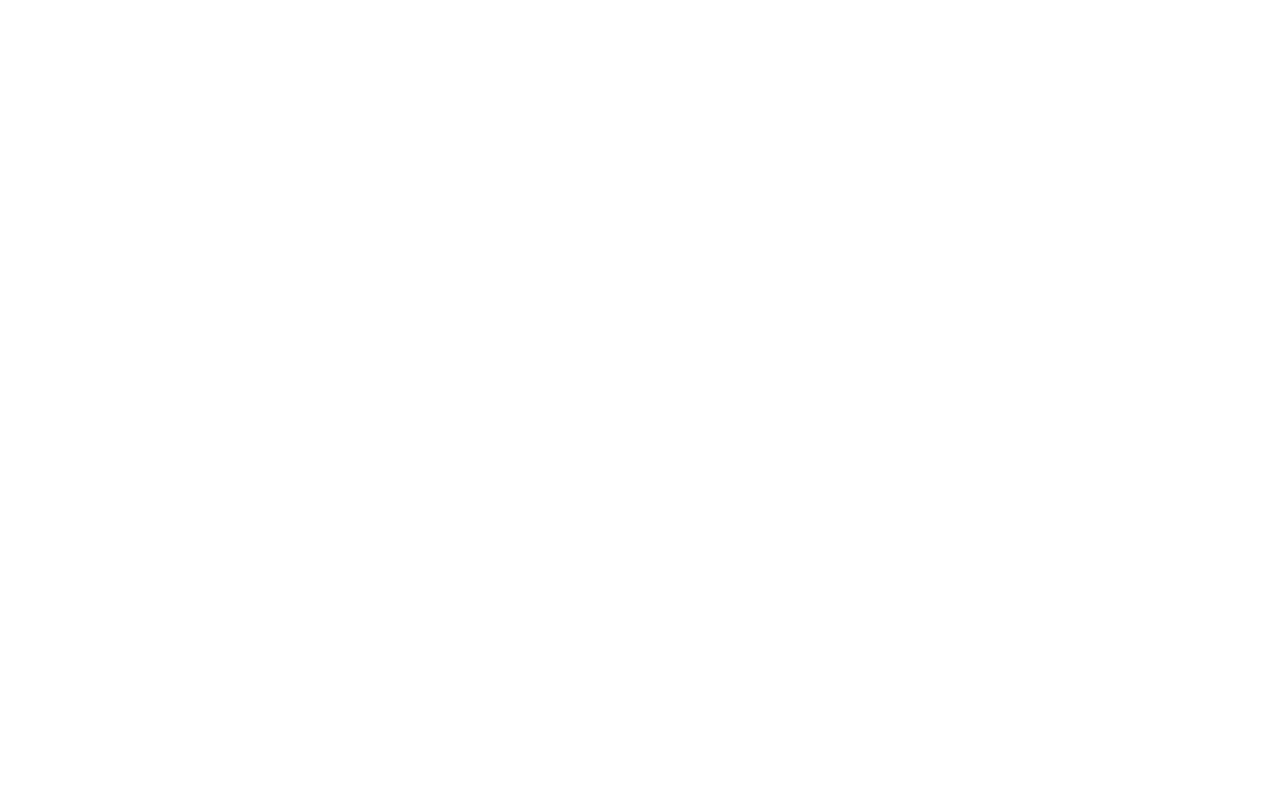
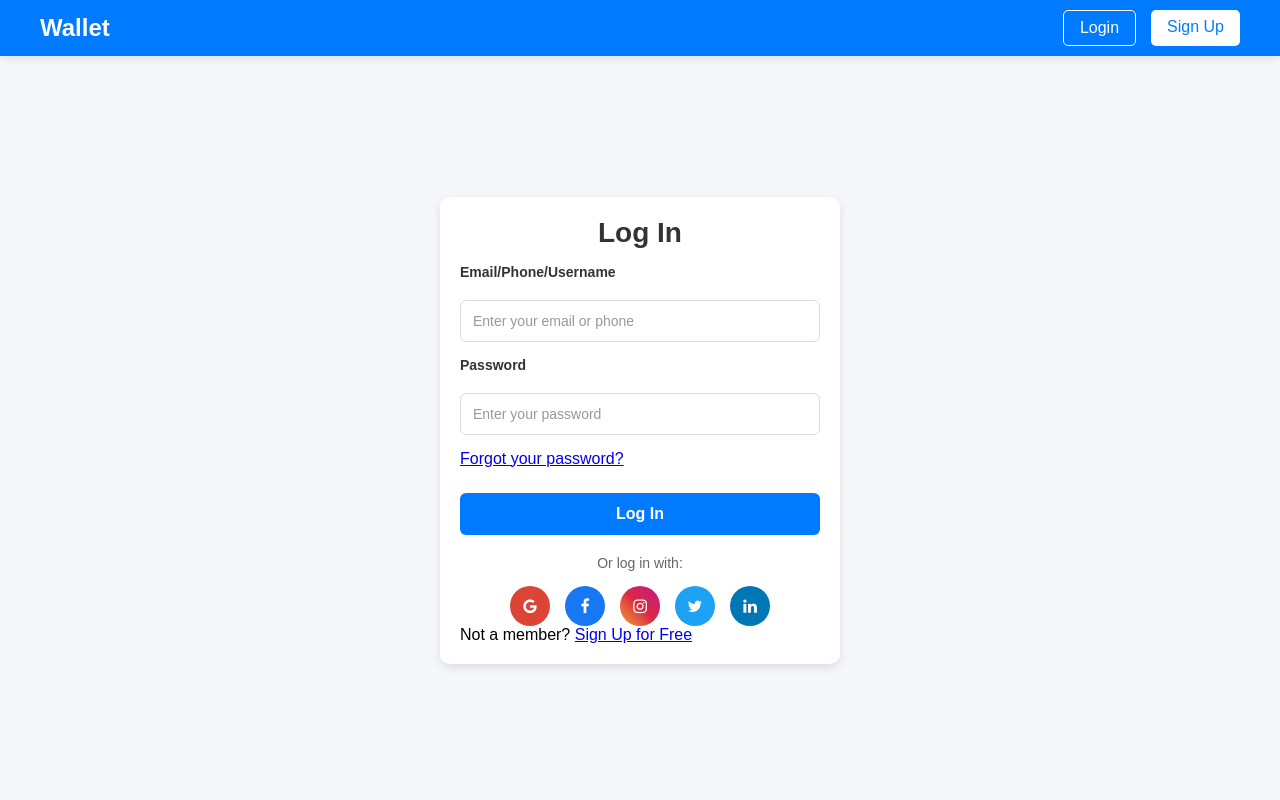
Before and after one commit to Amir-Baddour/Digital-Wallet, a PHP site: page /client-login.html in a window 1280 px wide. Before the commit the page is empty. Run offline with PHP 8.4, Linux system fonts and the light colour scheme.

Commit message:
Initial Htmland styling  for the login

```diff
--- a/client/client-login.html
+++ b/client/client-login.html
@@ -3,9 +3,52 @@
 <head>
     <meta charset="UTF-8">
     <meta name="viewport" content="width=device-width, initial-scale=1.0">
-    <title>Document</title>
+    <title>Login</title>
+    <link rel="stylesheet" href="./css/styles.css">
+    <link rel="stylesheet" href="https://cdnjs.cloudflare.com/ajax/libs/font-awesome/4.7.0/css/font-awesome.min.css">
 </head>
 <body>
+    <!-- Navbar -->
+    <nav class="navbar">
+        <div class="navbar-container">
+            <a href="#" class="navbar-logo">Wallet</a>
 
+            <div class="navbar-actions">
+                <a href="login.html" class="navbar-login">Login</a>
+                <a href="client-signup.html" class="navbar-signup">Sign Up</a>
+            </div>
+        </div>
+    </nav>
+
+    <!-- Main Content -->
+    <div class="main-content login-centered">
+        <div class="form-section">
+            <h1>Log In</h1>
+            <form>
+                <label for="email-phone">Email/Phone/Username</label>
+                <input type="text" id="email-phone" name="email-phone" placeholder="Enter your email or phone" required>
+
+                <label for="password">Password</label>
+                <input type="password" id="password" name="password" placeholder="Enter your password" required>
+
+                <div class="forgot-password">
+                    <a href="forgot-password.html">Forgot your password?</a>
+                </div>
+
+                <button type="submit">Log In</button>
+            </form>
+            <div class="social-login">
+                <p>Or log in with:</p>
+                <div class="social-icons">
+                    <a href="/auth/google" class="social-icon google"><span class="fa fa-google"></span></a>
+                    <a href="/auth/facebook" class="social-icon facebook"><span class="fa fa-facebook"></span></a>
+                    <a href="/auth/instagram" class="social-icon instagram"><span class="fa fa-instagram"></span></a>
+                    <a href="/auth/twitter" class="social-icon twitter"><span class="fa fa-twitter"></span></a>
+                    <a href="/auth/linkedin" class="social-icon linkedin"><span class="fa fa-linkedin"></span></a>
+                </div>
+            </div>
+            <p class="signup-link">Not a member? <a href="client-signup.html">Sign Up for Free</a></p>
+        </div>
+    </div>
 </body>
 </html>
--- a/client/css/styles.css
+++ b/client/css/styles.css
@@ -1,4 +1,12 @@
 /* General Styling */
+:root {
+    --primary-color: #007bff;
+    --secondary-color: #0056b3;
+    --background-color: #f5f7fa;
+    --text-color: #333;
+    --error-color: #ff0000;
+}
+
 * {
     margin: 0;
     padding: 0;
@@ -10,12 +18,12 @@ body {
     display: flex;
     flex-direction: column;
     height: 100vh;
-    background: #f5f7fa;
+    background: var(--background-color);
 }
 
 /* Navbar Styling */
 .navbar {
-    background: #007bff;
+    background: var(--primary-color);
     color: white;
     padding: 10px 20px;
     box-shadow: 0 2px 10px rgba(0, 0, 0, 0.1);
@@ -86,7 +71,7 @@ body {
 
 .navbar-signup {
     background: white;
-    color: #007bff;
+    color: var(--primary-color);
 }
 
 .navbar-login:hover {
@@ -130,7 +115,7 @@ body {
 h1 {
     margin-bottom: 15px;
     font-size: 28px;
-    color: #333;
+    color: var(--text-color);
     text-align: center;
     font-weight: 600;
 }
@@ -153,7 +138,7 @@ form {
 label {
     font-size: 14px;
     font-weight: bold;
-    color: #333;
+    color: var(--text-color);
     margin-bottom: 5px;
 }
 
@@ -178,7 +163,7 @@ input::placeholder {
 button {
     width: 100%;
     padding: 12px;
-    background: #007bff;
+    background: var(--primary-color);
     color: white;
     border: none;
     border-radius: 6px;
@@ -220,6 +205,7 @@ button:hover {
     color: white;
     cursor: pointer;
     transition: opacity 0.3s;
+    text-decoration: none;
 }
 
 .social-icon.google {
@@ -270,14 +256,37 @@ button:hover {
 }
 
 .login-link a {
-    color: #007bff;
+    color: var(--primary-color);
     text-decoration: none;
 }
 
 .login-link a:hover {
     text-decoration: underline;
 }
+/*login styling*/
+/* Centered Login Form */
+.login-centered {
+    display: flex;
+    justify-content: center;
+    align-items: center;
+    height: calc(100vh - 60px); /* Full height minus navbar height */
+    margin-top: 60px; /* Adjust for navbar height */
+}
 
+.login-centered .form-section {
+    width: 100%;
+    max-width: 400px; /* Adjust the width as needed */
+    padding: 20px;
+    background: #fff;
+    border-radius: 10px;
+    box-shadow: 0 4px 10px rgba(0, 0, 0, 0.1);
+}
+
+/* Remove image section */
+.login-centered .image-section {
+    display: none;
+}
+/*finish login styling*/
 /* Responsive Design */
 @media (max-width: 768px) {
     .main-content {
```
Also changed, not shown: other parts of client/css/styles.css (+4 -27 lines), client/client-signup.html (+8 -8 lines).
